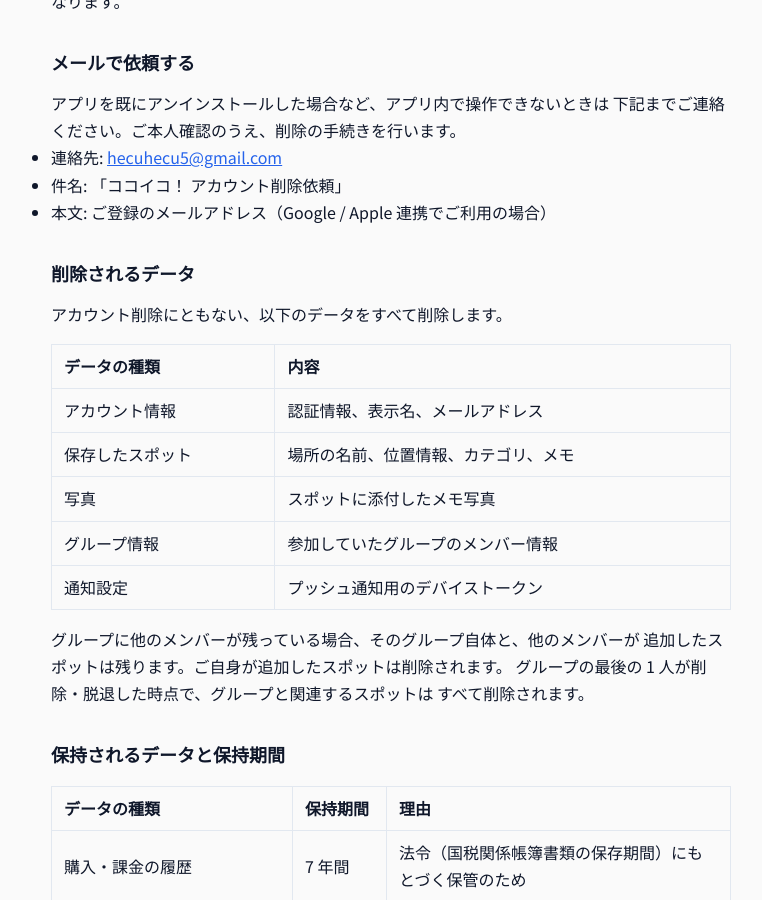
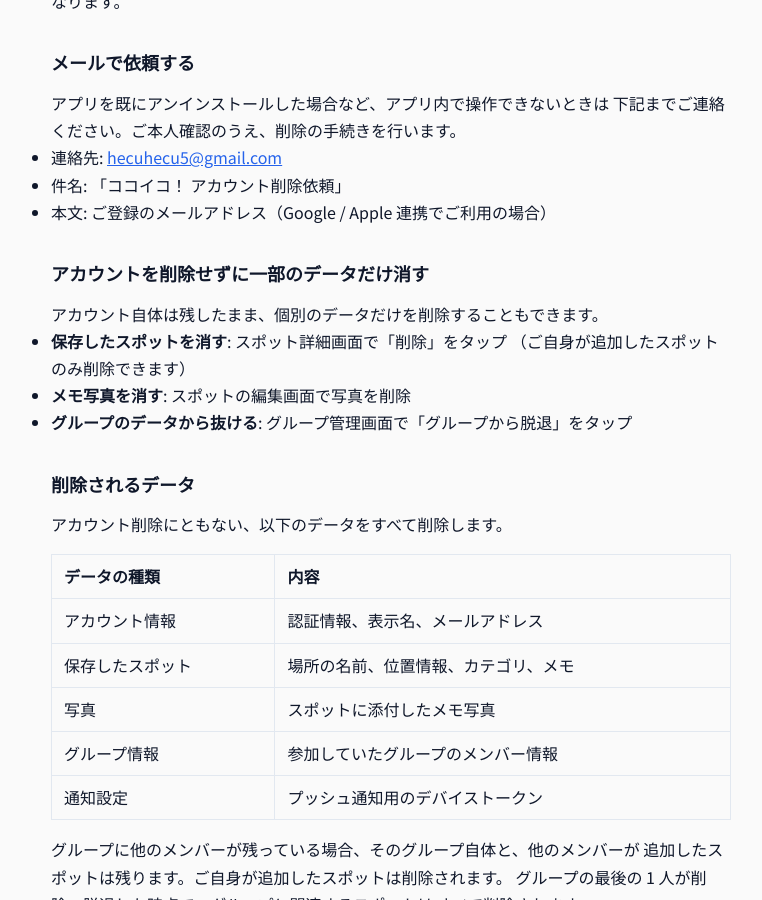
Before and after one commit to hecuhecu/hecuhecu.github.io, a Jekyll site: the page built from apps/kokoiko/delete-account.md, in a window 1280 px wide and 900 px high, scrolled down 496 px. Shown: the whole window, without its empty margins (249-1011 px from the left). Built offline with Jekyll 4.4.1, drawn with Linux system fonts in a browser that asks for light colours.

Commit message:
アカウント削除ページに個別データ削除の手順を追加
データセーフティの「アカウント削除を必要とせずデータ削除を
リクエストする方法」にも同じ URL を指定するため、スポット単位・
写真単位・グループ脱退の手順を独立したセクションとして明示する。

Co-Authored-By: Claude Opus 5 (1M context) <noreply@anthropic.com>

```diff
--- a/apps/kokoiko/delete-account.md
+++ b/apps/kokoiko/delete-account.md
@@ -30,6 +30,15 @@ hecuhecu が提供するアプリ「ココイコ！- 行きたい場所を共有
 - 連絡先: [hecuhecu5@gmail.com](mailto:hecuhecu5@gmail.com)
 - 件名: 「ココイコ！ アカウント削除依頼」
 - 本文: ご登録のメールアドレス（Google / Apple 連携でご利用の場合）
+
+## アカウントを削除せずに一部のデータだけ消す
+
+アカウント自体は残したまま、個別のデータだけを削除することもできます。
+
+- **保存したスポットを消す**: スポット詳細画面で「削除」をタップ
+  （ご自身が追加したスポットのみ削除できます）
+- **メモ写真を消す**: スポットの編集画面で写真を削除
+- **グループのデータから抜ける**: グループ管理画面で「グループから脱退」をタップ
 
 ## 削除されるデータ
 
```
